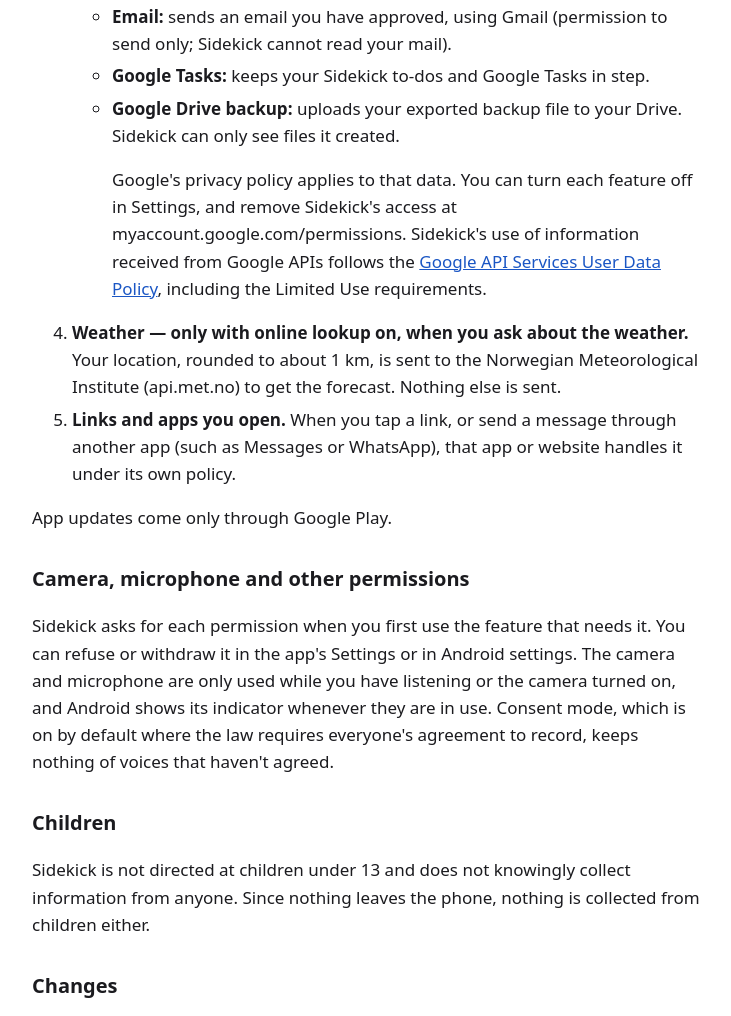
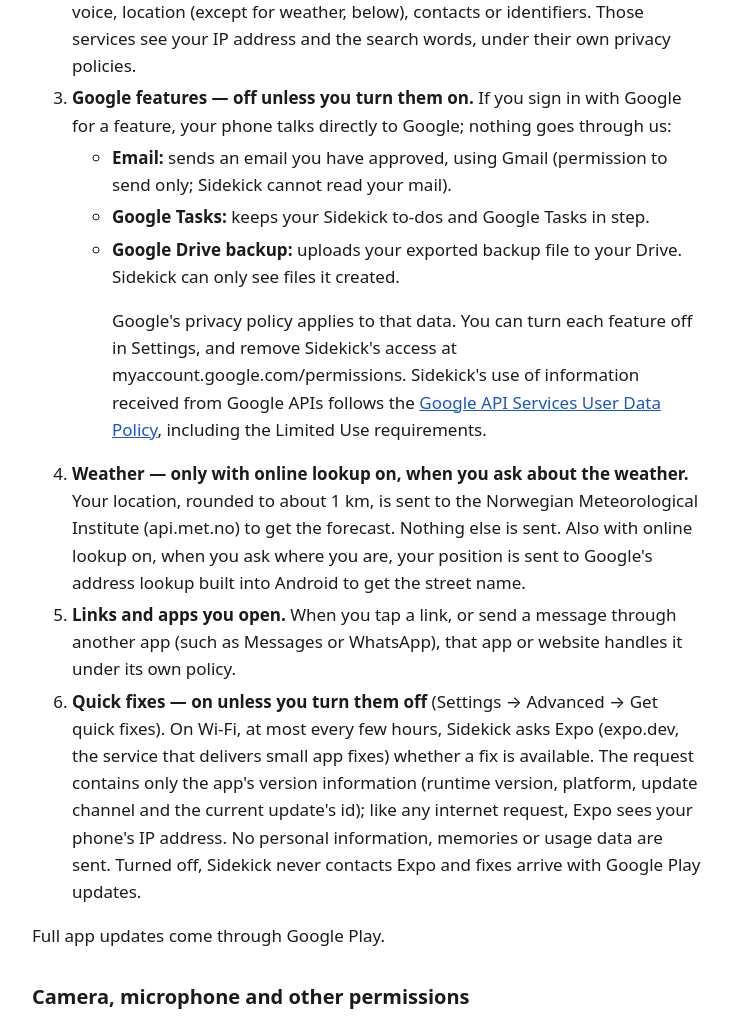
Before and after one commit to robert-whiteley/sidekick-site, a plain HTML site: page privacy/index.html in a window 1280 px wide. Shown: the part 1605-2621 px from the top of the page, without its empty margins (272-1003 px from the left). Drawn offline with Linux system fonts and the light colour scheme.

Commit message:
Serve with GitHub Pages at sidekick.sashy.ai; Apache-2.0; quick-fix line in the privacy policy (#1)
Co-authored-by: Claude Opus 5.5 <noreply@anthropic.com>

```diff
--- a/privacy/index.html
+++ b/privacy/index.html
@@ -21,6 +21,7 @@
 </li><li>Contacts, calendar events and notifications it reads, if you allow it.
 </li><li>Where you have been, if you turn on location: places are kept as points on the phone and named using a list of towns built into the app.
 </li><li>Phone activity you allow it to read, such as step counts, which apps you used and for how long (screen time), and text you copy, if you ask about it.
+</li><li>Your texts (SMS) and call history, only if Sidekick is your phone's digital assistant and you allow it: read on the phone when you ask (or when a routine you made asks), never copied into Sidekick's memory and never sent anywhere. Texts you approve are sent from your phone like any text, through your mobile network.
 </li><li>Routines you set up (for example "every evening, recap my day"): these run on the phone at the time you chose.
 </li></ul>
 <p>All of this is processed on the phone by AI models that run on the phone. The memory database is encrypted, with its key kept in the phone's secure key store. Location, if you allow it, is turned into a town name using a list built into the app, with no online lookup. Sidekick turns off Android's automatic cloud backup, so this data is not copied to Google's backup either.</p>
@@ -35,10 +36,11 @@
 </li><li><strong>Google Drive backup:</strong> uploads your exported backup file to your Drive. Sidekick can only see files it created.
 <p>Google's privacy policy applies to that data. You can turn each feature off in Settings, and remove Sidekick's access at myaccount.google.com/permissions. Sidekick's use of information received from Google APIs follows the <a href="https://developers.google.com/terms/api-services-user-data-policy">Google API Services User Data Policy</a>, including the Limited Use requirements.</p>
 </li></ul>
-</li><li><strong>Weather — only with online lookup on, when you ask about the weather.</strong> Your location, rounded to about 1 km, is sent to the Norwegian Meteorological Institute (api.met.no) to get the forecast. Nothing else is sent.
+</li><li><strong>Weather — only with online lookup on, when you ask about the weather.</strong> Your location, rounded to about 1 km, is sent to the Norwegian Meteorological Institute (api.met.no) to get the forecast. Nothing else is sent. Also with online lookup on, when you ask where you are, your position is sent to Google's address lookup built into Android to get the street name.
 </li><li><strong>Links and apps you open.</strong> When you tap a link, or send a message through another app (such as Messages or WhatsApp), that app or website handles it under its own policy.
+</li><li><strong>Quick fixes — on unless you turn them off</strong> (Settings → Advanced → Get quick fixes). On Wi-Fi, at most every few hours, Sidekick asks Expo (expo.dev, the service that delivers small app fixes) whether a fix is available. The request contains only the app's version information (runtime version, platform, update channel and the current update's id); like any internet request, Expo sees your phone's IP address. No personal information, memories or usage data are sent. Turned off, Sidekick never contacts Expo and fixes arrive with Google Play updates.
 </li></ol>
-<p>App updates come only through Google Play.</p>
+<p>Full app updates come through Google Play.</p>
 <h2>Camera, microphone and other permissions</h2>
 <p>Sidekick asks for each permission when you first use the feature that needs it. You can refuse or withdraw it in the app's Settings or in Android settings. The camera and microphone are only used while you have listening or the camera turned on, and Android shows its indicator whenever they are in use. Consent mode, which is on by default where the law requires everyone's agreement to record, keeps nothing of voices that haven't agreed.</p>
 <h2>Children</h2>
```
Also changed, not shown: 4 other files.
